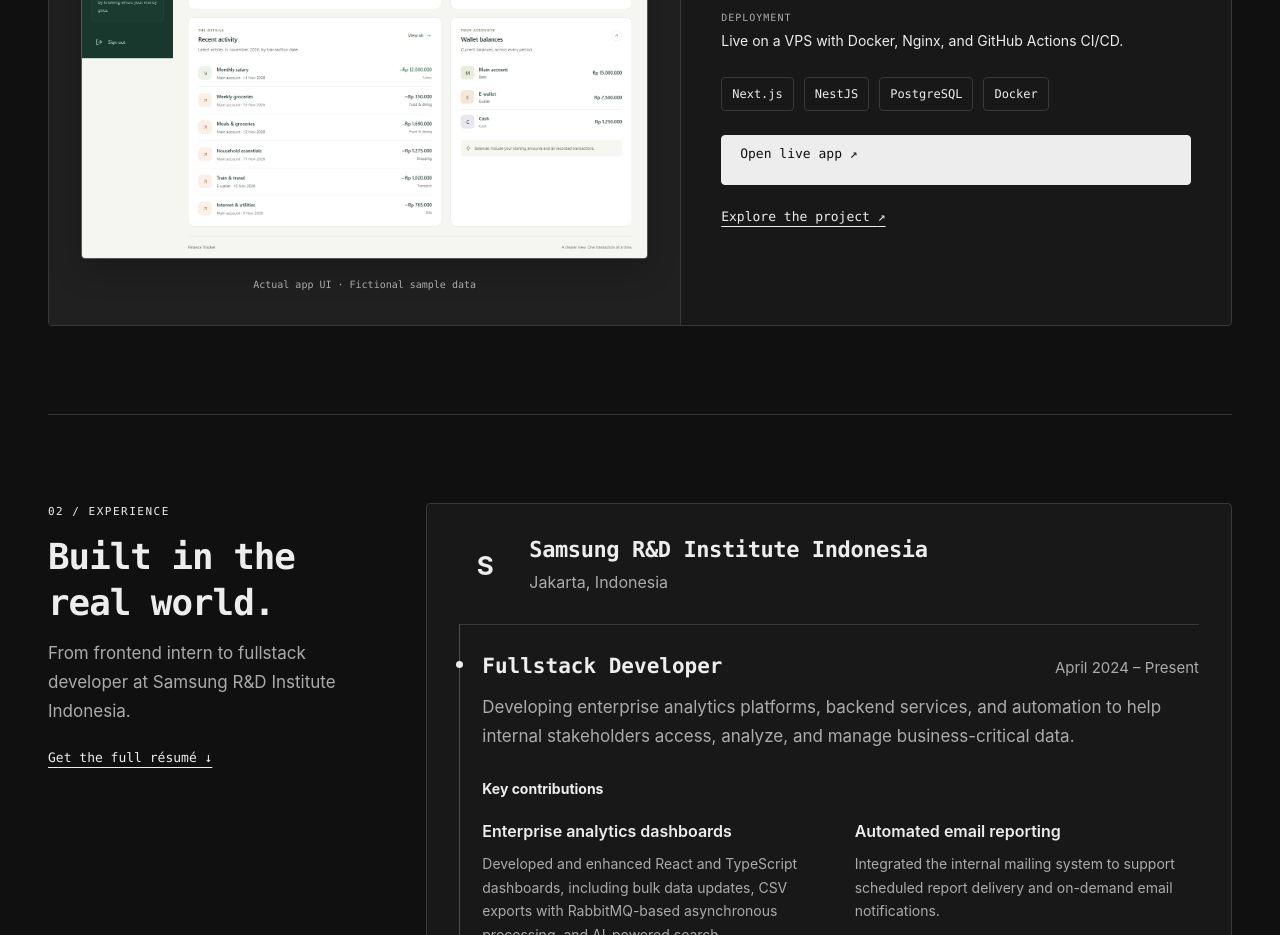
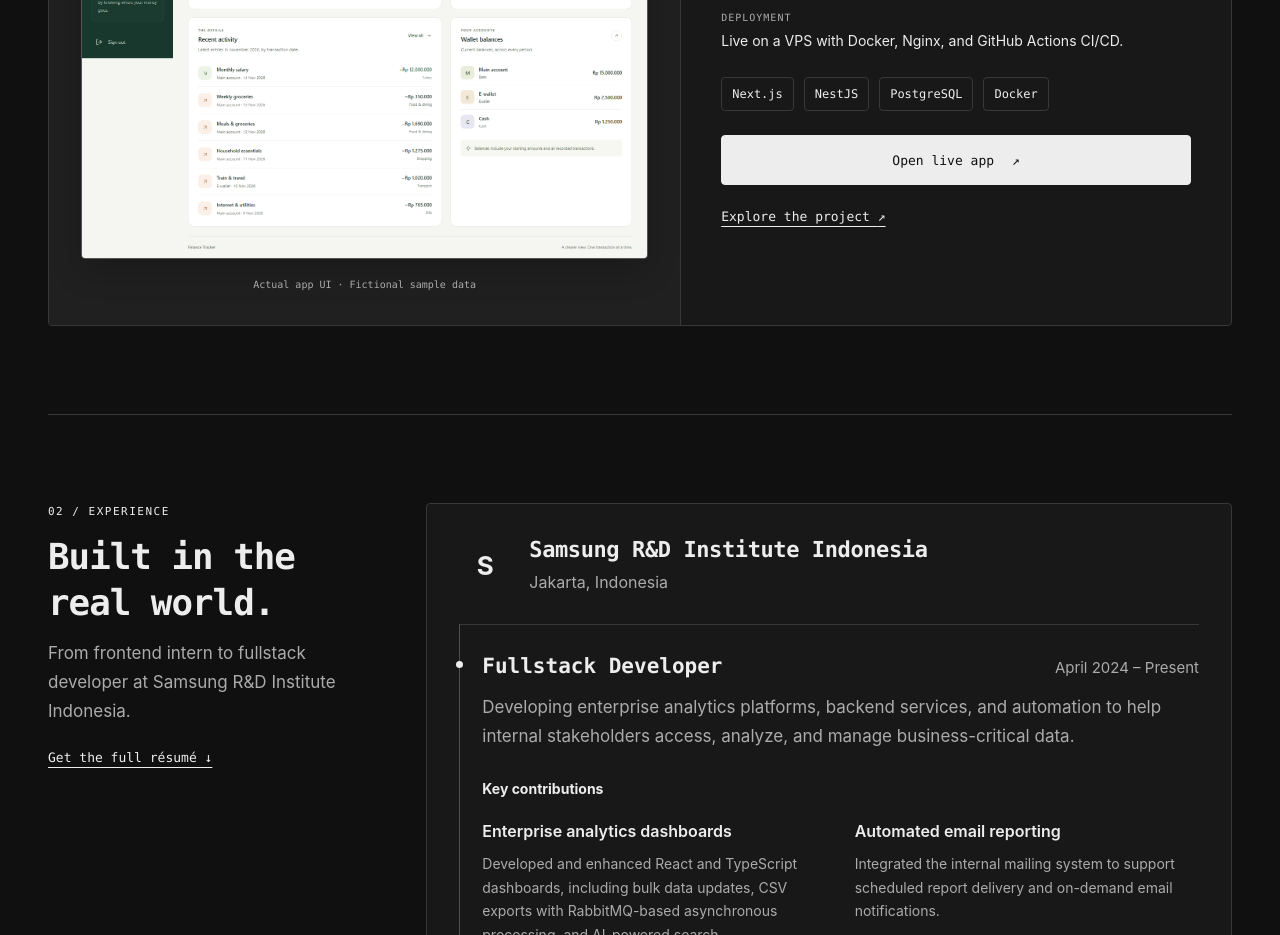
Before and after one commit to EkinTanuwijaya/portfolio, a React (Vite) app: page / in a window 1280 px wide. Shown: the part 1620-2555 px from the top of the page. Built offline with nearby package versions, Linux system fonts and the light colour scheme.

Commit message:
Update Site source

```diff
--- a/src/style.css
+++ b/src/style.css
@@ -116,6 +116,7 @@ h2 { font-size: clamp(27px, 2.8vw, 36px); letter-spacing: -1px; margin-top: 12px
 .gallery-title a { text-decoration: none; }
 .gallery-title a:hover { text-decoration: underline; }
 .project-detail-link { display: inline-block; margin-top: 24px; }
+.button.project-detail-link { display: inline-flex; justify-content: center; }
 .back-link { display: inline-block; margin-bottom: 30px; }
 .contact-page { margin: 64px 0 24px; padding: 56px; min-height: 460px; }
 .contact-page h1 { font-size: clamp(35px, 4.1vw, 52px); margin-block: 18px 24px; }
```
